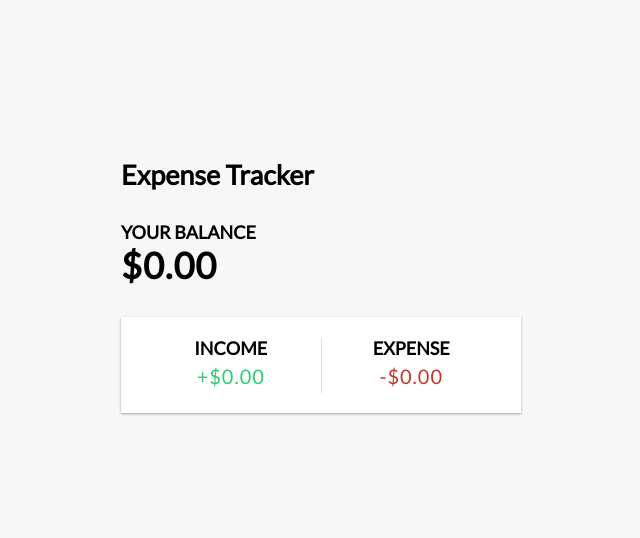
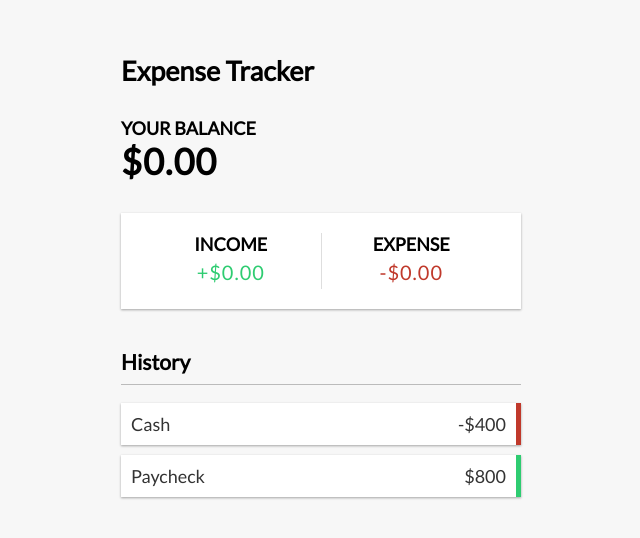
Before and after one commit to Kashef-ir/Money-Manager, a Vue app: page / in a window 1280 px wide. Shown: the part 116-654 px from the top of the page, without its empty margins (319-959 px from the left). Built offline with nearby package versions, Linux system fonts and the light colour scheme.

Commit message:
Add TransactionList

```diff
--- a/src/App.vue
+++ b/src/App.vue
@@ -2,11 +2,13 @@
 import Header from './components/Header.vue'
 import Balance from './components/Balance.vue'
 import IncomeExpenses from './components/IncomeExpenses.vue'
+import TransactionList from './components/TransactionList.vue'
 export default {
   components: {
     Header,
     Balance,
     IncomeExpenses,
+    TransactionList,
   },
 }
 </script>
@@ -17,4 +19,5 @@ export default {
     <Balance />
   </div>
   <IncomeExpenses />
+  <TransactionList />
 </template>
--- a/src/components/TransactionList.vue
+++ b/src/components/TransactionList.vue
@@ -0,0 +1,8 @@
+<script></script>
+<template>
+  <h3>History</h3>
+  <ul id="list" class="list">
+    <li class="minus">Cash <span>-$400</span><button class="delete-btn">x</button></li>
+    <li class="plus">Paycheck <span>$800</span><button class="delete-btn">x</button></li>
+  </ul>
+</template>
```
